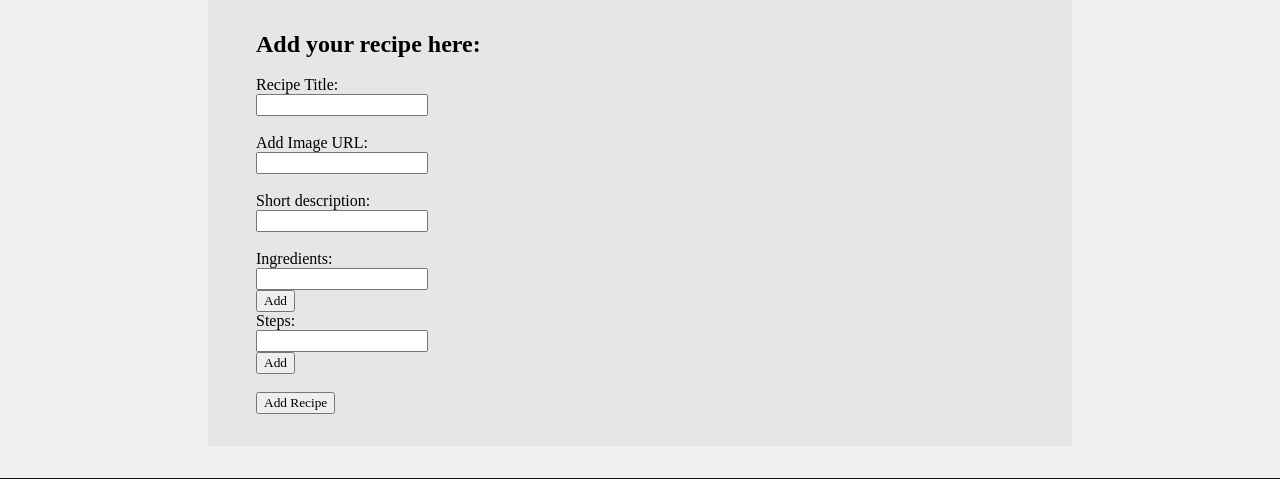
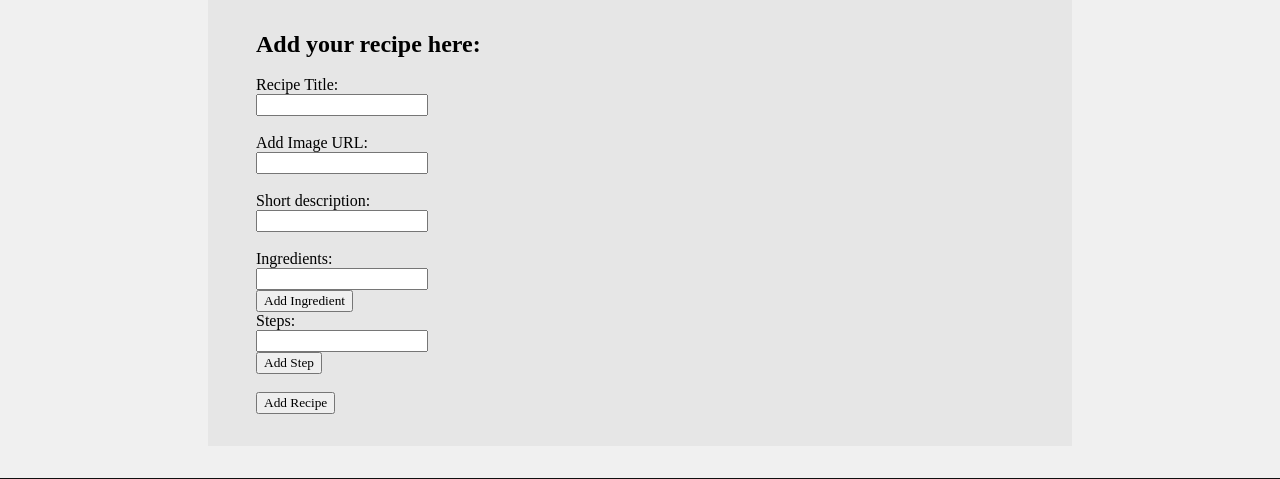
Before and after one commit to Code-Institute-Submissions/sgalway2086-milestoneIII, a Flask app: page /submit in a window 1280 px wide. Shown: the part 110-589 px from the top of the page. Run offline with Flask 2, Linux system fonts and the light colour scheme; some libraries are stand-ins or nearby versions; some web fonts are replaced.

Commit message:
add fix to enter submit problem with form

```diff
--- a/app.py
+++ b/app.py
@@ -92,18 +92,14 @@ def add_Step_Or_Ingredient():
         shortDescription = request.form.get("description")
         global url
         url = request.form.get("image")
-        if len(testIngredients ) >= 1:
-            print(testIngredients)
+        if request.form['submit'] == 'Add Ingredient' and len(testIngredients) >= 1:
             ingredientsArray.append(request.form['ingredients'])
             return reRenderSubmit()
-        elif len(testSteps) >= 1:
+        elif request.form['submit'] == 'Add Step' or len(testSteps) >= 1:
             stepArray.append(request.form['steps'])
             return reRenderSubmit()
         else:
             return reRenderSubmit()
-
-
-
 
 
 @app.route("/submit", methods=['POST', 'GET'])
--- a/templates/submit.html
+++ b/templates/submit.html
@@ -17,7 +17,7 @@
           </ul>
         <label for="ingredients">Ingredients:</label><br>
         <input type="text" id="ingredients" name="ingredients" form = "add_Info_Form"><br>
-        <input id="add_Ingredient" type="submit" value="Add" form = "add_Info_Form"><br>
+        <input id="add_Ingredient" type = "submit" name = "submit" value="Add Ingredient" form = "add_Info_Form"><br>
         </div>
         <div>
         <ol>{% for stepArray in stepArray %}
@@ -26,7 +26,7 @@
         </ol>
         <label for="steps">Steps:</label><br>
         <input type="text" id="steps" name="steps" form = "add_Info_Form"><br>
-        <input id="add_Step" type="submit" value="Add" form = "add_Info_Form"><br><br>
+        <input id="add_Step" type = "submit" name="submit" value="Add Step" form = "add_Info_Form"><br><br>
         </div>
         <input type="submit" value="Add Recipe">
     </form>
```
